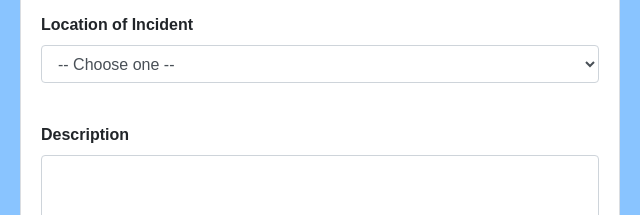
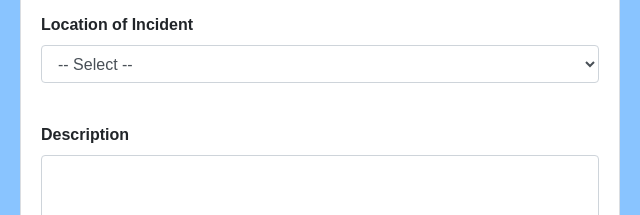
Before and after one commit to Bonzorama/Incident-Report-Form, a website built with Parcel: page index.html in a window 1280 px wide. Shown: the part 472-687 px from the top of the page, 320-960 px from the left. Built offline with nearby package versions, Linux system fonts and the light colour scheme.

Commit message:
Update index.html
Updated again.

```diff
--- a/index.html
+++ b/index.html
@@ -57,7 +57,7 @@
   <div class="form-group">
     <label for="exampleFormControlSelect1"><strong>Location of Incident</strong></label>
     <select class="form-control" id="exampleFormControlSelect1">
-      <option>-- Choose one --</option>
+      <option>-- Select --</option>
       <option>Office</option>
       <option>Lab</option>
       <option>Classroom</option>
```
